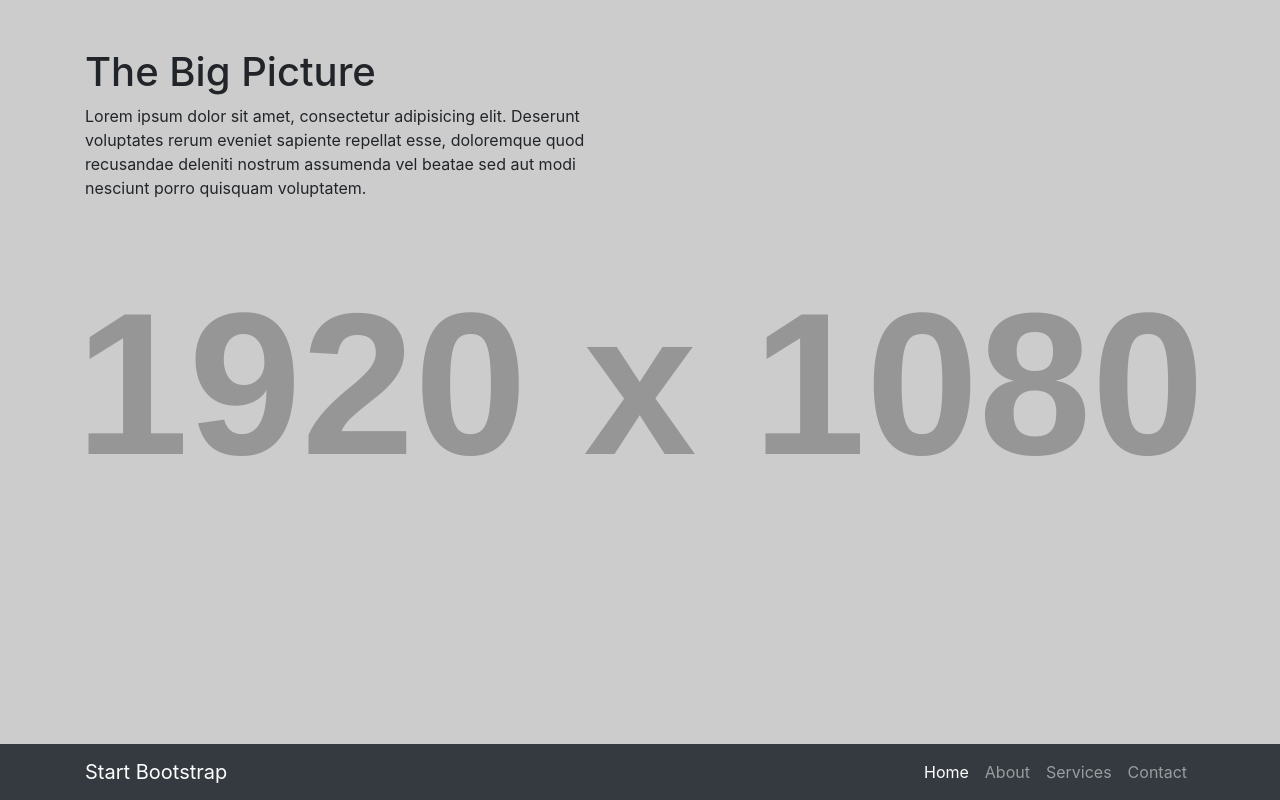
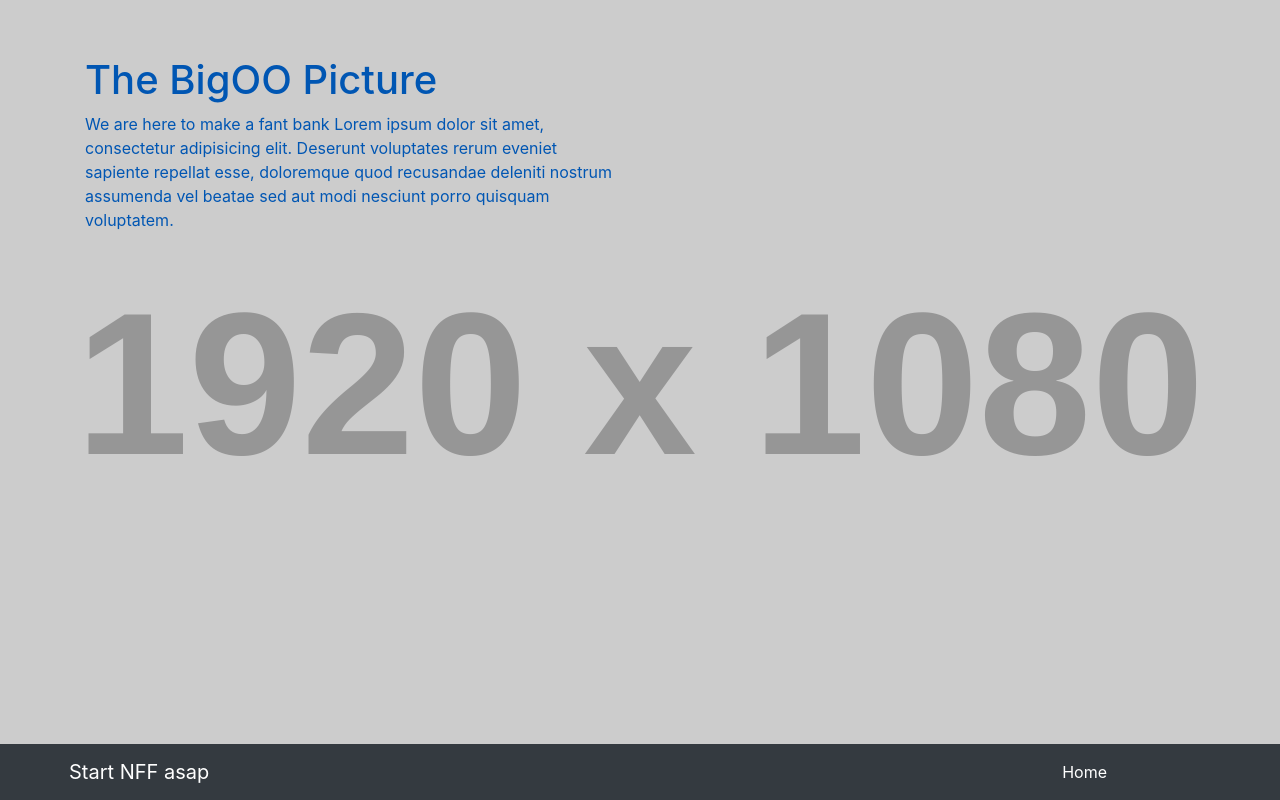
Before and after one commit to Naturesfoodforest/BigPic, a website: page index.html in a window 1280 px wide. Drawn offline with Linux system fonts and the light colour scheme; placeholder pictures from the web are drawn by us.

Commit message:
Update index.html

```diff
--- a/index.html
+++ b/index.html
@@ -8,7 +8,7 @@
   <meta name="description" content="">
   <meta name="author" content="">
 
-  <title>The Big Picture - Start Bootstrap Template</title>
+  <title>The Big NFFPicture - Start Template</title>
 
   <!-- Bootstrap core CSS -->
   <link href="vendor/bootstrap/css/bootstrap.min.css" rel="stylesheet">
@@ -23,7 +23,7 @@
   <!-- Navigation -->
   <nav class="navbar navbar-expand-lg navbar-dark bg-dark fixed-bottom">
     <div class="container">
-      <a class="navbar-brand" href="#">Start Bootstrap</a>
+      <a class="navbar-brand" href="#">Start NFF asap</a>
       <button class="navbar-toggler" type="button" data-toggle="collapse" data-target="#navbarResponsive" aria-controls="navbarResponsive" aria-expanded="false" aria-label="Toggle navigation">
         <span class="navbar-toggler-icon"></span>
       </button>
@@ -31,18 +31,6 @@
         <ul class="navbar-nav ml-auto">
           <li class="nav-item active">
             <a class="nav-link" href="#">Home
-              <span class="sr-only">(current)</span>
-            </a>
-          </li>
-          <li class="nav-item">
-            <a class="nav-link" href="#">About</a>
-          </li>
-          <li class="nav-item">
-            <a class="nav-link" href="#">Services</a>
-          </li>
-          <li class="nav-item">
-            <a class="nav-link" href="#">Contact</a>
-          </li>
         </ul>
       </div>
     </div>
@@ -53,8 +41,8 @@
     <div class="container">
       <div class="row">
         <div class="col-lg-6">
-          <h1 class="mt-5">The Big Picture</h1>
-          <p>Lorem ipsum dolor sit amet, consectetur adipisicing elit. Deserunt voluptates rerum eveniet sapiente repellat esse, doloremque quod recusandae deleniti nostrum assumenda vel beatae sed aut modi nesciunt porro quisquam voluptatem.</p>
+          <h1 class="mt-5">The BigOO Picture</h1>
+          <p>We are here to make a fant bank Lorem ipsum dolor sit amet, consectetur adipisicing elit. Deserunt voluptates rerum eveniet sapiente repellat esse, doloremque quod recusandae deleniti nostrum assumenda vel beatae sed aut modi nesciunt porro quisquam voluptatem.</p>
         </div>
       </div>
     </div>
```
